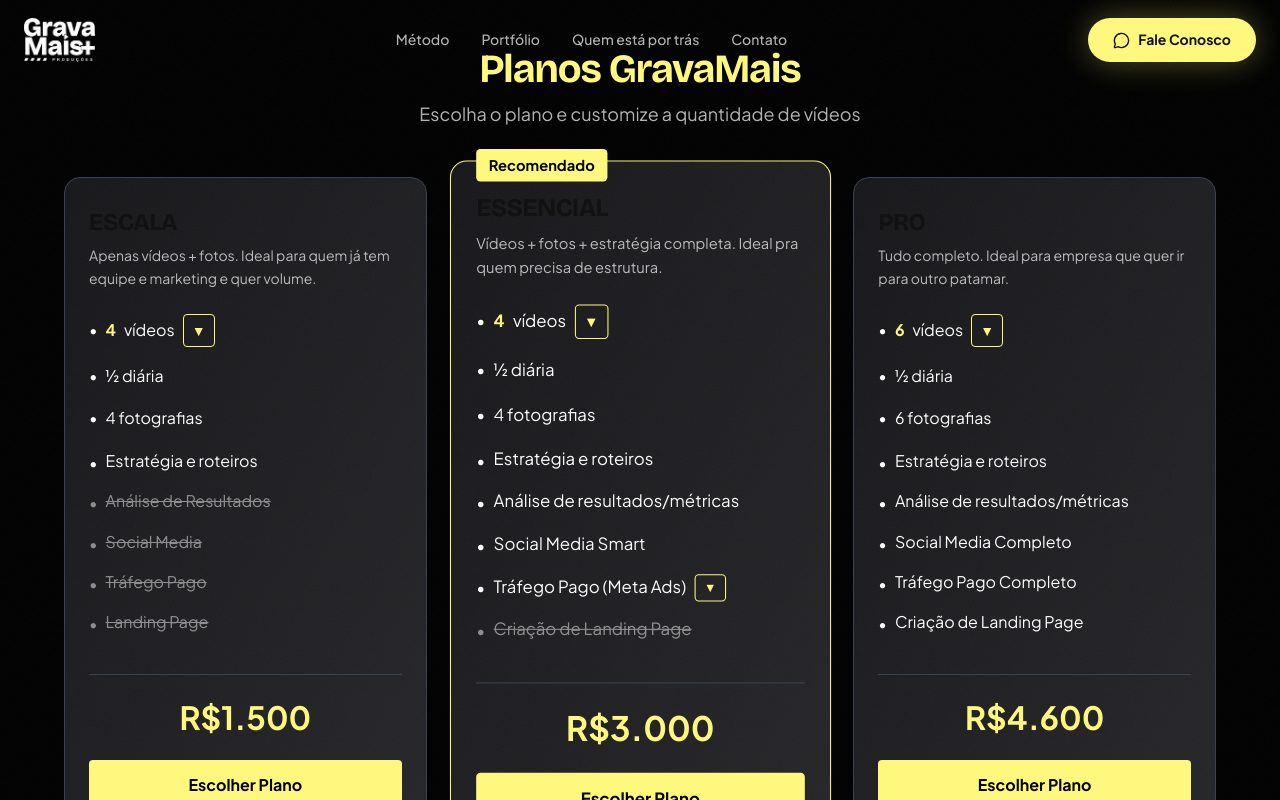
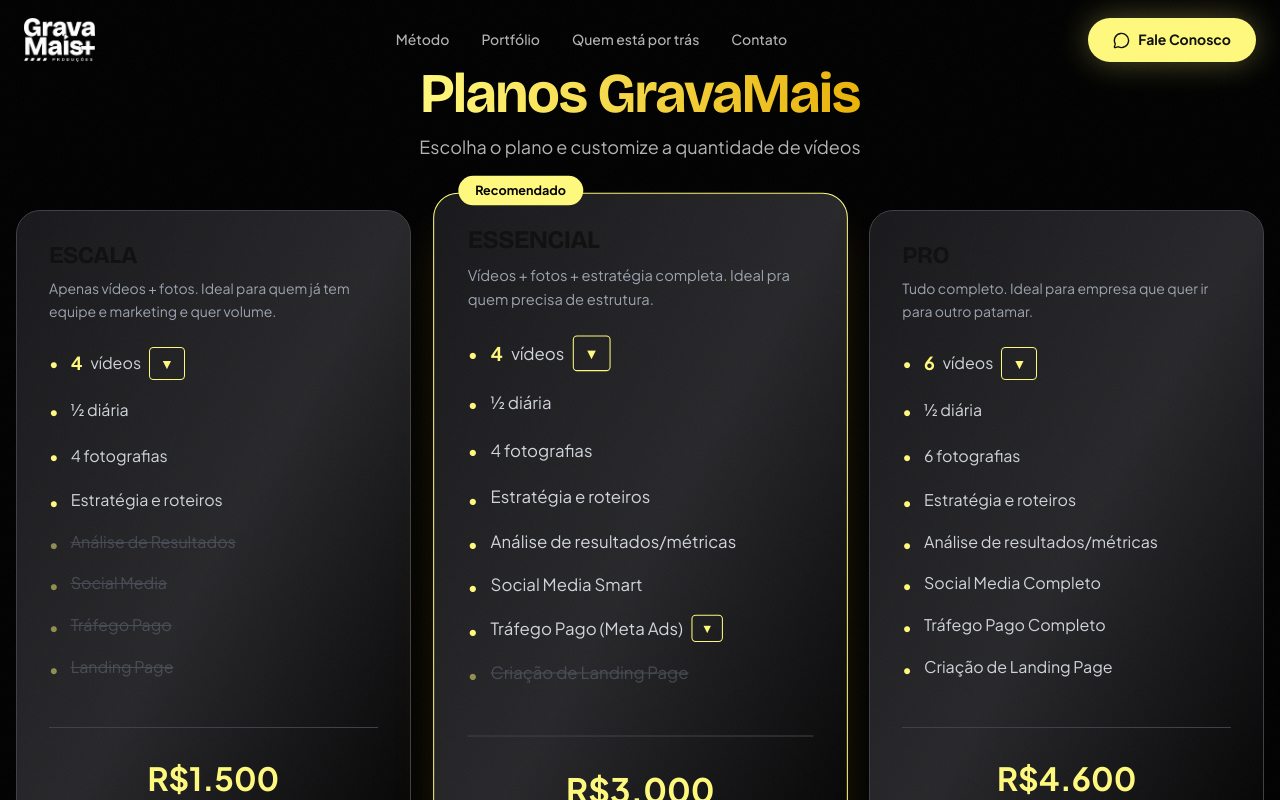
Before and after one commit to ryancardosorcj/gravamais, a React (Vite) app: page /proposta/1 in a window 1280 px wide. Shown: the top 800 px of the page. Built offline with nearby package versions, Linux system fonts and the light colour scheme.

Commit message:
refactor: upgrade PlanosSelector design with better visual hierarchy and styling

```diff
--- a/src/components/PlanosSelector.jsx
+++ b/src/components/PlanosSelector.jsx
@@ -12,44 +12,8 @@
   pro: { 8: 4400 },
 };
 
-const plansData = [
-  {
-    id: 'escala',
-    name: 'ESCALA',
-    description: 'Apenas vídeos + fotos. Ideal para quem já tem equipe e marketing e quer volume.',
-    videoOptions: [4, 6, 8, 10],
-    features: ['Estratégia e roteiros'],
-    disabledFeatures: ['Análise de Resultados', 'Social Media', 'Tráfego Pago', 'Landing Page'],
-    hasAds: false,
-  },
-  {
-    id: 'essencial',
-    name: 'ESSENCIAL',
-    description: 'Vídeos + fotos + estratégia completa. Ideal pra quem precisa de estrutura.',
-    videoOptions: [4, 6],
-    features: ['Estratégia e roteiros', 'Análise de resultados/métricas', 'Social Media Smart', 'Tráfego Pago (1 plataforma)'],
-    disabledFeatures: ['Criação de Landing Page'],
-    hasAds: true,
-    recommended: true,
-  },
-  {
-    id: 'pro',
-    name: 'PRO',
-    description: 'Tudo completo. Ideal para empresa que quer ir para outro patamar.',
-    videoOptions: [6, 8],
-    features: ['Estratégia e roteiros', 'Análise de resultados/métricas', 'Social Media Completo', 'Tráfego Pago Completo', 'Criação de Landing Page'],
-    disabledFeatures: [],
-    hasAds: false,
-  },
-];
-
 export default function PlanosSelector() {
-  const [qtd, setQtd] = useState({
-    escala: 4,
-    essencial: 4,
-    pro: 6,
-  });
-
+  const [qtd, setQtd] = useState({ escala: 4, essencial: 4, pro: 6 });
   const [adsType, setAdsType] = useState('meta');
   const [openDropdown, setOpenDropdown] = useState(null);
   const [openAdsDropdown, setOpenAdsDropdown] = useState(null);
@@ -69,130 +33,170 @@
     return { preco, promo };
   };
 
-  const getDiaria = (plano) => {
-    return qtd[plano] >= 8 ? '1 diária' : '½ diária';
-  };
+  const getDiaria = (plano) => qtd[plano] >= 8 ? '1 diária' : '½ diária';
+  const getPhotos = (plano) => `${qtd[plano]} fotografia${qtd[plano] !== 1 ? 's' : ''}`;
 
-  const getPhotos = (plano) => {
-    return `${qtd[plano]} fotografia${qtd[plano] !== 1 ? 's' : ''}`;
-  };
+  const plans = [
+    {
+      id: 'escala',
+      name: 'ESCALA',
+      description: 'Apenas vídeos + fotos. Ideal para quem já tem equipe e marketing e quer volume.',
+      videoOptions: [4, 6, 8, 10],
+      features: ['Estratégia e roteiros'],
+      disabledFeatures: ['Análise de Resultados', 'Social Media', 'Tráfego Pago', 'Landing Page'],
+      recommended: false,
+    },
+    {
+      id: 'essencial',
+      name: 'ESSENCIAL',
+      description: 'Vídeos + fotos + estratégia completa. Ideal pra quem precisa de estrutura.',
+      videoOptions: [4, 6],
+      features: ['Estratégia e roteiros', 'Análise de resultados/métricas', 'Social Media Smart', 'Tráfego Pago (1 plataforma)'],
+      disabledFeatures: ['Criação de Landing Page'],
+      recommended: true,
+      hasAds: true,
+    },
+    {
+      id: 'pro',
+      name: 'PRO',
+      description: 'Tudo completo. Ideal para empresa que quer ir para outro patamar.',
+      videoOptions: [6, 8],
+      features: ['Estratégia e roteiros', 'Análise de resultados/métricas', 'Social Media Completo', 'Tráfego Pago Completo', 'Criação de Landing Page'],
+      disabledFeatures: [],
+      recommended: false,
+    },
+  ];
+
+  const DropdownMenu = ({ plano, options, onSelect }) => (
+    <div className="absolute top-full left-0 bg-zinc-900 border border-brand rounded mt-1 z-10 min-w-40 shadow-lg">
+      {options.map(opt => (
+        <div
+          key={opt}
+          onClick={() => onSelect(opt)}
+          className={`px-3 py-2 cursor-pointer flex justify-between items-center text-sm border-b border-zinc-800 last:border-b-0 ${
+            qtd[plano] === opt ? 'bg-brand text-black font-semibold' : 'hover:bg-zinc-800 text-white'
+          }`}
+        >
+          <span>{opt} vídeos</span>
+          {PROMOS[plano]?.[opt] && <span className="text-xs bg-red-600 text-white px-2 py-0.5 rounded ml-2">PROMO</span>}
+        </div>
+      ))}
+    </div>
+  );
 
   return (
-    <div className="bg-black text-white py-12 px-4">
-      <div className="max-w-6xl mx-auto">
+    <div className="bg-black text-white py-16 px-4">
+      <div className="max-w-7xl mx-auto">
         <div className="text-center mb-12">
-          <h1 className="text-4xl font-bold mb-2 text-brand">Planos GravaMais</h1>
+          <h1 className="text-5xl font-bold mb-2">
+            <span className="bg-gradient-to-r from-brand to-yellow-500 bg-clip-text text-transparent">
+              Planos GravaMais
+            </span>
+          </h1>
           <p className="text-lg opacity-70">Escolha o plano e customize a quantidade de vídeos</p>
         </div>
 
         <div className="grid md:grid-cols-3 gap-8">
-          {plansData.map((plan) => {
+          {plans.map((plan) => {
             const { preco, promo } = getPreco(plan.id);
             const isPromo = !!promo;
 
             return (
               <div
                 key={plan.id}
-                className={`bg-gradient-to-br from-zinc-900 to-zinc-800 border rounded-lg p-6 flex flex-col relative ${
-                  plan.recommended ? 'border-brand md:scale-105' : 'border-gray-700'
+                className={`relative transition-all duration-300 ${
+                  plan.recommended ? 'md:scale-105' : ''
                 }`}
               >
                 {plan.recommended && (
-                  <div className="absolute -top-3 left-6 bg-brand text-black px-3 py-1 rounded text-sm font-bold">
+                  <div className="absolute -top-4 left-6 bg-brand text-black px-4 py-1 rounded-full text-xs font-bold">
                     Recomendado
                   </div>
                 )}
 
-                <div className="mb-6 mt-2">
+                <div
+                  className={`bg-gradient-to-br from-zinc-900 via-zinc-800 to-black border rounded-xl p-8 flex flex-col h-full ${
+                    plan.recommended
+                      ? 'border-brand shadow-2xl shadow-yellow-500/20'
+                      : 'border-zinc-700 hover:border-brand/50'
+                  }`}
+                >
+                  {/* Header */}
+                  <div className="mb-6">
                     <h2 className="text-2xl font-bold mb-2">{plan.name}</h2>
-                  <p className="text-sm opacity-70">{plan.description}</p>
+                    <p className="text-sm text-gray-400 leading-relaxed">{plan.description}</p>
                   </div>
 
-                <div className="flex-grow mb-6">
-                  {/* Vídeos com seletor */}
-                  <div className="mb-4 flex items-center gap-2">
-                    <span>•</span>
-                    <div className="relative">
-                      <div className="flex items-center gap-2">
-                        <span className="font-bold text-brand">{qtd[plan.id]}</span>
-                        <span>vídeos</span>
+                  {/* Features */}
+                  <div className="flex-grow mb-8">
+                    {/* Vídeos */}
+                    <div className="mb-4 flex items-center gap-3">
+                      <span className="text-brand text-lg">•</span>
+                      <div className="flex items-center gap-2 relative">
+                        <span className="font-bold text-brand text-lg">{qtd[plan.id]}</span>
+                        <span className="text-gray-300">vídeos</span>
                         <button
                           onClick={() => toggleDropdown(plan.id)}
-                          className="border border-brand text-brand px-2 py-1 rounded text-sm font-semibold hover:bg-brand hover:text-black"
+                          className="border border-brand text-brand px-2.5 py-1 rounded text-sm font-semibold hover:bg-brand hover:text-black transition"
                         >
                           ▼
                         </button>
-                      </div>
-
                         {openDropdown === plan.id && (
-                        <div className="absolute top-full left-0 bg-zinc-900 border border-brand rounded mt-1 z-10 min-w-40">
-                          {plan.videoOptions.map(opt => (
-                            <div
-                              key={opt}
-                              onClick={() => mudarQtd(plan.id, opt)}
-                              className={`px-3 py-2 cursor-pointer flex justify-between items-center text-sm ${
-                                qtd[plan.id] === opt ? 'bg-brand text-black font-semibold' : 'hover:bg-zinc-800'
-                              }`}
-                            >
-                              <span>{opt} vídeos</span>
-                              {PROMOS[plan.id]?.[opt] && <span className="text-xs bg-red-600 text-white px-2 py-0.5 rounded">PROMO</span>}
-                            </div>
-                          ))}
-                        </div>
+                          <DropdownMenu
+                            plano={plan.id}
+                            options={plan.videoOptions}
+                            onSelect={(newQtd) => mudarQtd(plan.id, newQtd)}
+                          />
                         )}
                       </div>
                     </div>
 
                     {/* Diária */}
-                  <div className="mb-4 flex items-center gap-2">
-                    <span>•</span>
-                    <span>{getDiaria(plan.id)}</span>
+                    <div className="mb-4 flex items-center gap-3">
+                      <span className="text-brand text-lg">•</span>
+                      <span className="text-gray-300">{getDiaria(plan.id)}</span>
                     </div>
 
                     {/* Fotografias */}
-                  <div className="mb-4 flex items-center gap-2">
-                    <span>•</span>
-                    <span>{getPhotos(plan.id)}</span>
+                    <div className="mb-4 flex items-center gap-3">
+                      <span className="text-brand text-lg">•</span>
+                      <span className="text-gray-300">{getPhotos(plan.id)}</span>
                     </div>
 
-                  {/* Features */}
+                    {/* Enabled Features */}
                     {plan.features.map((feature, idx) => (
-                    <div key={idx} className="mb-3 flex items-start gap-2">
-                      <span className="mt-0.5">•</span>
-                      <div>
-                        {feature === 'Tráfego Pago (1 plataforma)' && plan.hasAds ? (
-                          <div className="flex items-center gap-2">
-                            <span id="essencial-ads-text">Tráfego Pago (Meta Ads)</span>
-                            <div className="relative">
+                      <div key={idx} className="mb-3 flex items-start gap-3">
+                        <span className="text-brand text-lg mt-0">•</span>
+                        <div className="text-gray-300">
+                          {feature.includes('Tráfego Pago (1 plataforma)') && plan.hasAds ? (
+                            <div className="flex items-center gap-2 relative">
+                              <span>Tráfego Pago ({adsType === 'meta' ? 'Meta' : 'Google'} Ads)</span>
                               <button
                                 onClick={() => setOpenAdsDropdown(openAdsDropdown ? null : 'ads')}
-                                className="border border-brand text-brand px-2 py-0.5 rounded text-xs font-semibold hover:bg-brand hover:text-black"
+                                className="border border-brand text-brand px-2 py-0.5 rounded text-xs font-semibold hover:bg-brand hover:text-black transition"
                               >
                                 ▼
                               </button>
-
                               {openAdsDropdown === 'ads' && (
-                                <div className="absolute top-full left-0 bg-zinc-900 border border-brand rounded mt-1 z-10 min-w-40">
-                                  {['Meta Ads', 'Google Ads'].map(ads => (
+                                <div className="absolute top-full left-0 bg-zinc-900 border border-brand rounded mt-1 z-10 min-w-40 shadow-lg">
+                                  {['Meta', 'Google'].map(ads => (
                                     <div
                                       key={ads}
                                       onClick={() => {
-                                        setAdsType(ads === 'Meta Ads' ? 'meta' : 'google');
-                                        document.getElementById('essencial-ads-text').textContent = `Tráfego Pago (${ads})`;
+                                        setAdsType(ads === 'Meta' ? 'meta' : 'google');
                                         setOpenAdsDropdown(null);
                                       }}
-                                      className={`px-3 py-2 cursor-pointer text-sm ${
-                                        (ads === 'Meta Ads' && adsType === 'meta') || (ads === 'Google Ads' && adsType === 'google')
+                                      className={`px-3 py-2 cursor-pointer text-sm border-b border-zinc-800 last:border-b-0 ${
+                                        (ads === 'Meta' && adsType === 'meta') || (ads === 'Google' && adsType === 'google')
                                           ? 'bg-brand text-black font-semibold'
-                                          : 'hover:bg-zinc-800'
+                                          : 'hover:bg-zinc-800 text-white'
                                       }`}
                                     >
-                                      {ads}
+                                      {ads} Ads
                                     </div>
                                   ))}
                                 </div>
                               )}
-                            </div>
                             </div>
                           ) : (
                             <span>{feature}</span>
@@ -203,26 +207,31 @@
 
                     {/* Disabled Features */}
                     {plan.disabledFeatures.map((feature, idx) => (
-                    <div key={idx} className="mb-3 flex items-start gap-2 opacity-50">
-                      <span className="mt-0.5">•</span>
-                      <span className="line-through">{feature}</span>
+                      <div key={idx} className="mb-3 flex items-start gap-3 opacity-50">
+                        <span className="text-brand text-lg mt-0">•</span>
+                        <span className="text-gray-500 line-through">{feature}</span>
                       </div>
                     ))}
                   </div>
 
                   {/* Preço */}
-                <div className="border-t border-gray-700 pt-4">
-                  <div className="text-center mb-4">
+                  <div className="border-t border-zinc-700 pt-6 text-center">
                     {isPromo && (
-                      <div className="text-sm opacity-60 line-through mb-1">R${preco.toLocaleString('pt-BR')}</div>
+                      <div className="text-sm text-gray-500 line-through mb-2">
+                        R${preco.toLocaleString('pt-BR')}
+                      </div>
                     )}
-                    <div className={`text-3xl font-bold ${isPromo ? 'text-green-500' : 'text-brand'}`}>
+                    <div
+                      className={`text-3xl font-bold mb-4 ${
+                        isPromo ? 'text-green-500 text-4xl animate-pulse' : 'text-brand'
+                      }`}
+                    >
                       R${(promo || preco).toLocaleString('pt-BR')}
                     </div>
-                  </div>
-                  <button className="w-full bg-brand text-black font-bold py-3 rounded hover:scale-105 transition">
+                    <button className="w-full bg-brand text-black font-bold py-3 rounded-lg hover:scale-105 transition-transform duration-200">
                       Escolher Plano
                     </button>
+                  </div>
                 </div>
               </div>
             );
```
Lines whose indentation alone changed are shown as unchanged.
